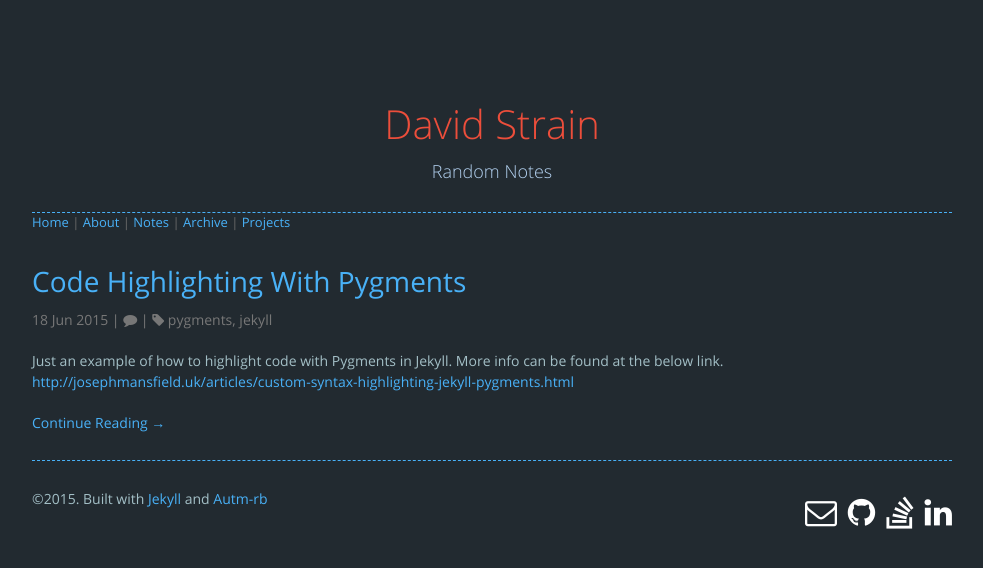
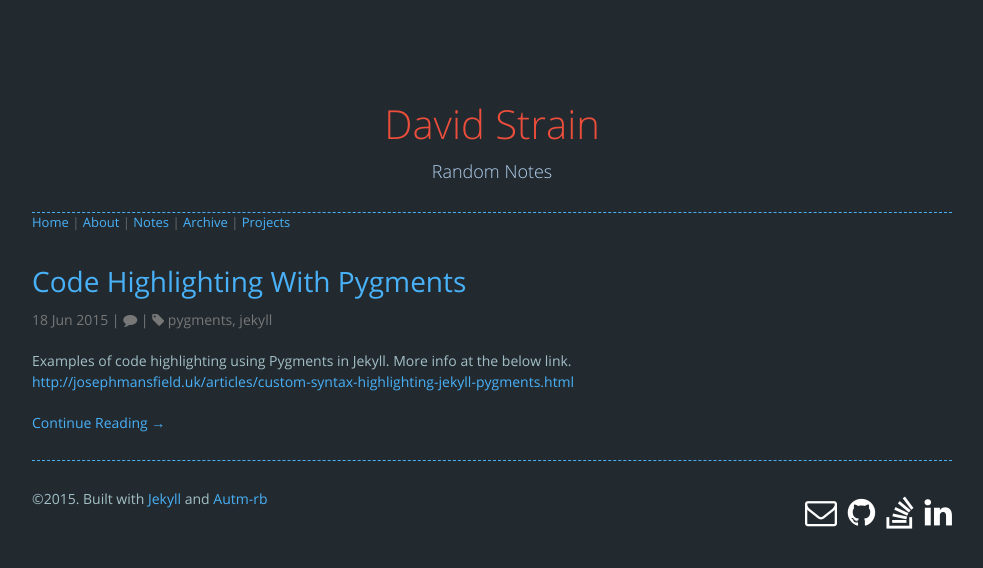
Before and after one commit to davidstrain/davidstrain.github.io, a Jekyll site: the page built from notes/index.html, in a window 1280 px wide. Shown: the top 568 px of the page, without its empty margins (148-1131 px from the left). Built offline with Jekyll 4.4.1, drawn with Linux system fonts in a browser that asks for light colours; nearby versions of some CDN libraries; the list of posts is cut into pages by our own code; comment, search, counter and statistics services are not loaded.

Commit message:
Update about and pygments post

```diff
--- a/_posts/2015-06-18-Code_Highlighting_With_Pygments.md
+++ b/_posts/2015-06-18-Code_Highlighting_With_Pygments.md
@@ -3,7 +3,7 @@ title: "Code Highlighting With Pygments"
 tags: [pygments,jekyll]
 ---
 
-Just an example of how to highlight code with Pygments in Jekyll. More info can be found at the below link. <br/>
+Examples of code highlighting using Pygments in Jekyll. More info at the below link. <br/>
 [http://josephmansfield.uk/articles/custom-syntax-highlighting-jekyll-pygments.html](http://josephmansfield.uk/articles/custom-syntax-highlighting-jekyll-pygments.html)
 
 
```
Also changed, not shown: about.html (+4 -4 lines).
